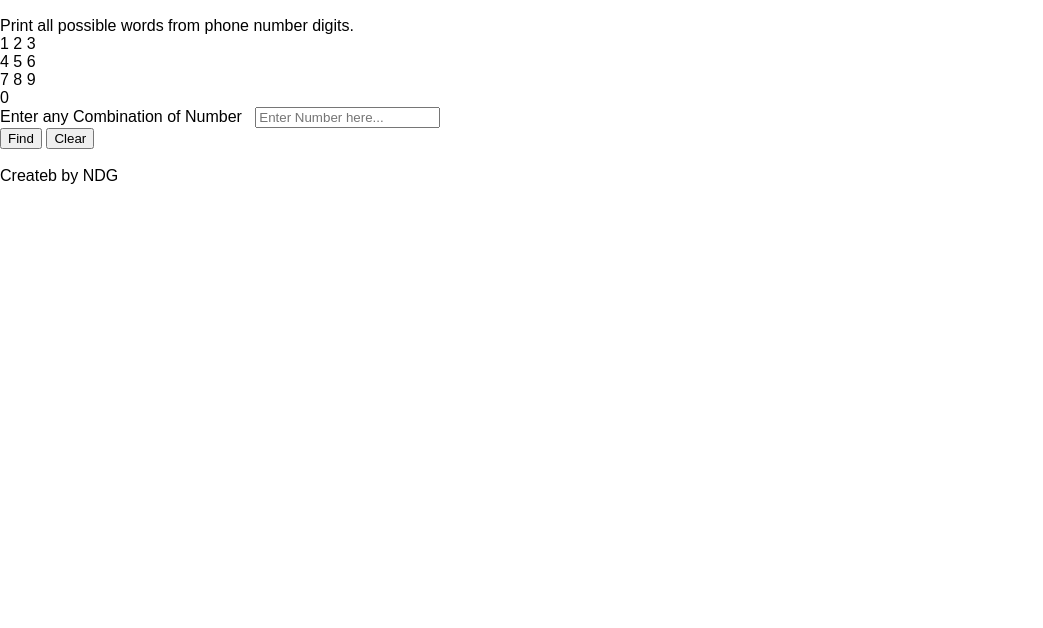
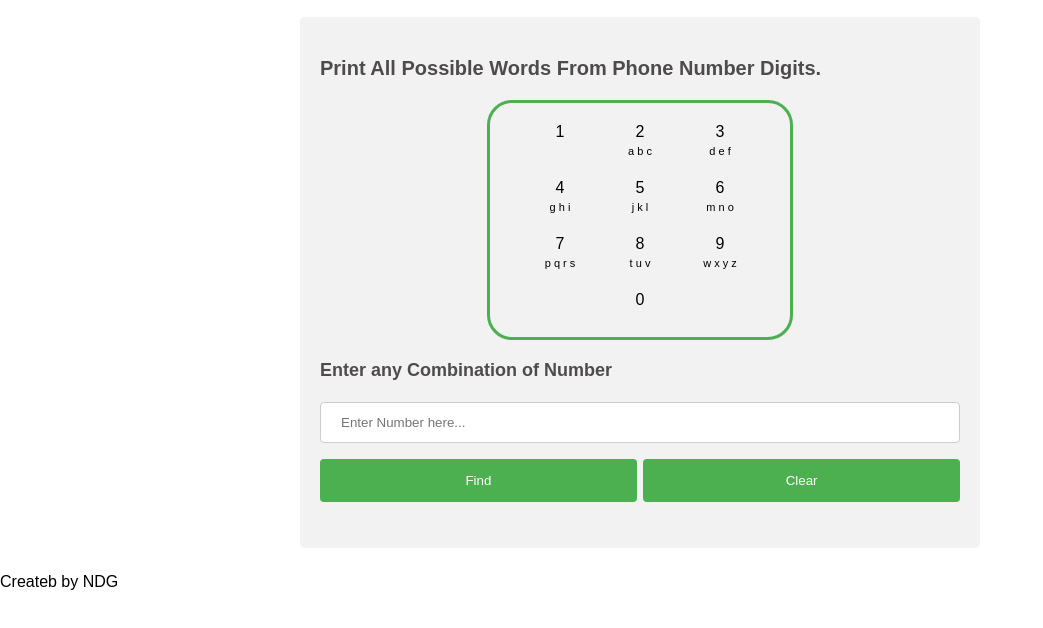
Before and after one commit to nitingaxioned/LogicalTask3, a plain HTML site: page index.html in a window 1280 px wide. Shown: the part 52-680 px from the top of the page, without its empty margins (0-1043 px from the left). Drawn offline with Linux system fonts and the light colour scheme.

Commit message:
main css created

```diff
--- a/assets/css/style.css
+++ b/assets/css/style.css
@@ -127,12 +127,88 @@ li {
   main styling starts here
 =================================*/
 
+main{
+  width: 50%;
+  margin: auto;
+  border-radius: 5px;
+  background-color: #f2f2f2;
+  padding: 20px;
+  margin-bottom: 25px;
+}
 
+h3{
+  font-size: 20px;
+  color: #4f4b4c;
+  text-transform: capitalize;
+  font-weight: bolder;
+  margin: 20px 0;
+}
 
+#error{
+  display: block;
+  color: #ff5555;
+  font-size: 14px;
+}
 
+input[type=text] {
+  width: 100%;
+  padding: 12px 20px;
+  margin: 5px 0 8px;
+  display: inline-block;
+  border: 1px solid #ccc;
+  border-radius: 4px;
+  box-sizing: border-box;
+}
 
+input[type=reset],
+input[type=button] {
+  width: 49.5%;
+  background-color: #4CAF50;
+  color: white;
+  padding: 14px 20px;
+  margin: 8px 0;
+  border: none;
+  border-radius: 4px;
+  cursor: pointer;
+}
 
+label{
+  display: block;
+  font-size: 18px;
+  color: #4f4b4c;
+  font-weight: bolder;
+  margin: 15px 0 0;
+}
 
+.form-control{
+  display: flex;
+  justify-content: space-between;
+}
+
+.number{
+  width: 100%;
+  max-width: 300px;
+  margin: 20px auto;
+  border: 3px solid #4CAF50;
+  border-radius: 25px;
+  padding-top: 10px;
+}
+
+.num-row{
+  display: flex;
+  justify-content: center;
+
+}
+
+.num-box{
+  text-align: center;
+  width: 20%;
+  margin: 10px;
+}
+
+.num-box span{
+  font-size: 11px;
+}
 
 /*=================================
   main styling ends here
--- a/index.html
+++ b/index.html
@@ -38,45 +38,45 @@
           </li>
           <li class="num-box">
             <p>2</p>
-            <span></span>
+            <span>a b c</span>
           </li>
           <li class="num-box">
             <p>3</p>
-            <span></span>
+            <span>d e f</span>
           </li>
         </ul>
         <ul class="num-row">
           <li class="num-box">
             <p>4</p>
-            <span></span>
+            <span>g h i</span>
           </li>
           <li class="num-box">
             <p>5</p>
-            <span></span>
+            <span>j k l</span>
           </li>
           <li class="num-box">
             <p>6</p>
-            <span></span>
+            <span>m n o</span>
           </li>
         </ul>
         <ul class="num-row">
           <li class="num-box">
             <p>7</p>
-            <span></span>
+            <span>p q r s</span>
           </li>
           <li class="num-box">
             <p>8</p>
-            <span></span>
+            <span>t u v</span>
           </li>
           <li class="num-box">
             <p>9</p>
-            <span></span>
+            <span>w x y z</span>
           </li>
         </ul>
         <ul class="num-row">
           <li class="num-box">
             <p>0</p>
-            <span></span>
+            <span>&nbsp;</span>
           </li>
         </ul>
       </div>
```
